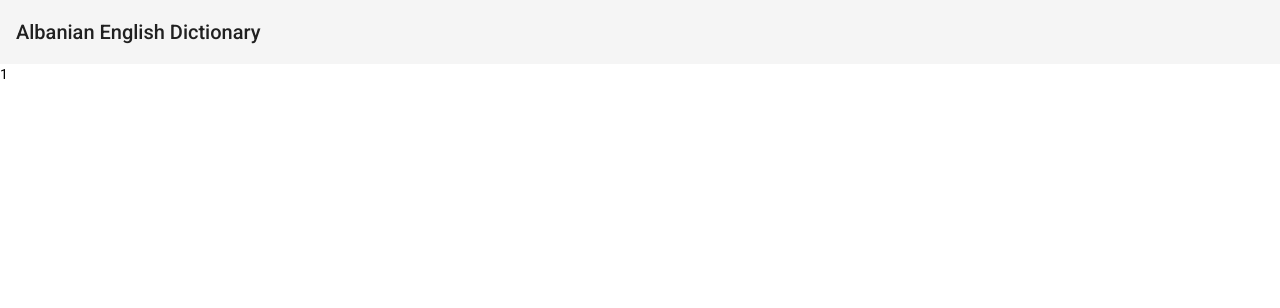
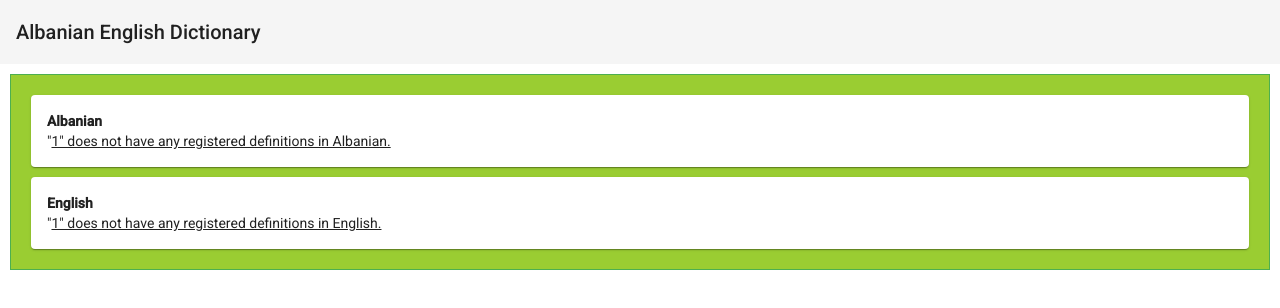
Before and after one commit to AdrianGjonca/alb-eng-dictionary-old, an Angular app: page /dictionary/1 in a window 1280 px wide. Shown: the top 308 px of the page. Built offline with nearby package versions, Linux system fonts and the light colour scheme.

Commit message:
Set up basic dictionary functionality without links to the page

```diff
--- a/src/app/dictionary/dictionary.component.html
+++ b/src/app/dictionary/dictionary.component.html
@@ -1,4 +1,14 @@
-<p>{{ this.word }}</p>
-<p>
-  {{ this.description }}
-</p>
+<div class="box">
+  <div class="card">
+    <mat-card>
+      <b>Albanian</b>
+      <div [innerHTML]="card1"></div>
+    </mat-card>
+  </div>
+  <div class="card">
+    <mat-card>
+      <b>English</b>
+      <div [innerHTML]="card2"></div>
+    </mat-card>
+  </div>
+</div>
--- a/src/app/dictionary/dictionary.component.scss
+++ b/src/app/dictionary/dictionary.component.scss
@@ -0,0 +1,9 @@
+.card {
+  margin: 10px 10px 10px 10px;
+}
+.box {
+  border: 1px solid #4caf50;
+  margin: 10px 10px 10px 10px;
+  padding: 10px 10px 10px 10px;
+  background-color: yellowgreen;
+}
--- a/src/app/dictionary/dictionary.component.ts
+++ b/src/app/dictionary/dictionary.component.ts
@@ -9,7 +9,9 @@ import { RecieveDefinitionsService } from '../recieve-definitions/recieve-defini
 })
 export class DictionaryComponent implements OnInit {
   word: string;
-  description: string;
+  card1: string;
+  card2: string;
+
   constructor(private _Activatedroute: ActivatedRoute, private _defService: RecieveDefinitionsService) {
     this._Activatedroute.paramMap.subscribe(params => {
       this.word = params.get('word');
@@ -19,5 +21,13 @@ export class DictionaryComponent implements OnInit {
 
   ngOnInit(): void {}
 
-  onRouted(): void {}
+  onRouted(): void {
+    let alb = this._defService.checkDataForAlbanian(this.word);
+    let eng = this._defService.checkDataForEnglish(this.word);
+    if (alb == null) alb = '"<u>' + this.word + '" does not have any registered definitions in Albanian. </u>';
+    if (eng == null) eng = '"<u>' + this.word + '" does not have any registered definitions in English. </u>';
+
+    this.card1 = alb;
+    this.card2 = eng;
+  }
 }
--- a/src/app/recieve-definitions/recieve-definitions.service.ts
+++ b/src/app/recieve-definitions/recieve-definitions.service.ts
@@ -4,6 +4,41 @@ import { Injectable } from '@angular/core';
   providedIn: 'root'
 })
 export class RecieveDefinitionsService {
+  constructor() {}
 
-  constructor() { }
+  public checkDataForEnglish(input: string): string {
+    for (var x = 0; x < this.english_def.length; x++) {
+      console.log(x);
+      if (this.english_def[x][0] == input) {
+        return this.english_def[x][1];
+      }
+    }
+    return null;
+  }
+  public checkDataForAlbanian(input: string): string {
+    for (var x = 0; x < this.english_def.length; x++) {
+      if (this.albanian_def[x][0] == input) {
+        return this.albanian_def[x][1];
+      }
+    }
+    return null;
+  }
+
+  private albanian_def = [
+    ['njereze', '<p>In English: people.</p><p>(plural)</p><p>An bipedal primate with a common ancestor with chimpanzees.</p>'],
+    ['shendet', '<p>In English: health.</p><p>The well-functioning of our bodies.</p>'],
+    [
+      'qef',
+      "<p>In English: fun.</p><p>A word that encompasses enjoyable activates.</p><p>Note: In Albanian you don't have fun, you <i>do fun</i>.</p>"
+    ]
+  ];
+  1;
+  private english_def = [
+    ['person', '<p>In Albanian: njeri.</p><p>An bipedal primate with a common ancestor with chimpanzees.</p>'],
+    ['health', '<p>In Albanian: shendet.</p><p>The well-functioning of our bodies.</p>'],
+    [
+      'fun',
+      "<p>In English: fun.</p><p>A word that encompasses enjoyable activates.</p><p>Note: In Albanian you don't have fun, you <i>do fun</i>.</p>"
+    ]
+  ];
 }
```
